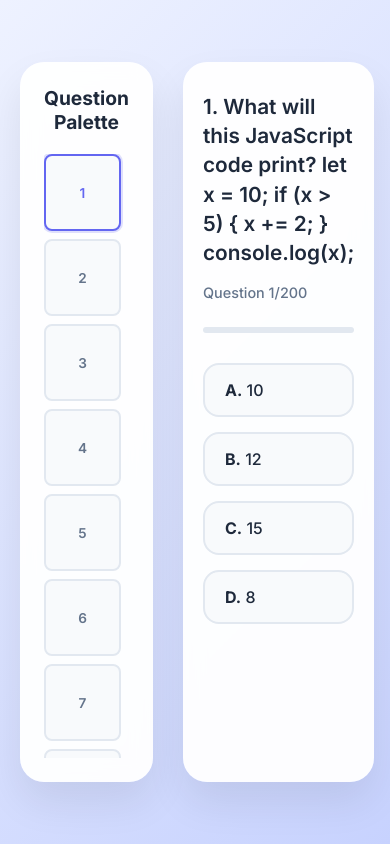
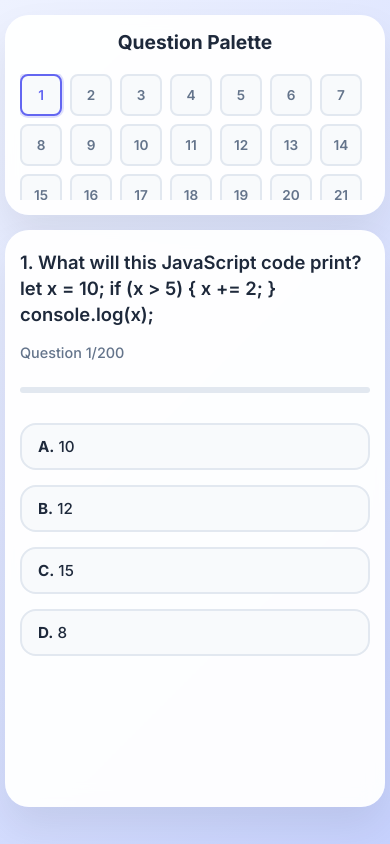
Before and after one commit to the-ankitkumar/full-stack-mcq-test, a plain HTML site: page index.html in a window 390 px wide. Drawn offline with Linux system fonts and the light colour scheme.

Commit message:
Make application mobile responsive

```diff
--- a/style.css
+++ b/style.css
@@ -356,10 +356,58 @@
 .correct-stat .stat-value { color: var(--correct-text); }
 .incorrect-stat .stat-value { color: var(--wrong-text); }
 
-/* Responsive */
+/* Responsive Layout */
+@media (max-width: 900px) {
+    body {
+        align-items: flex-start;
+        padding-top: 10px;
+    }
+
+    .layout-wrapper {
+        flex-direction: column;
+        height: auto;
+        min-height: 95vh;
+        padding: 10px;
+        gap: 15px;
+    }
+
+    .sidebar {
+        width: 100%;
+        max-height: 250px;
+        padding: 15px;
+    }
+
+    .app-container {
+        width: 100%;
+        max-width: 100%;
+    }
+}
+
 @media (max-width: 480px) {
-    .screen { padding: 30px 20px; }
-    .quiz-header h2 { font-size: 1.3rem; }
-    .option-btn { padding: 15px 20px; font-size: 1rem; }
+    .layout-wrapper {
+        padding: 5px;
+    }
+
+    .sidebar {
+        max-height: 200px;
+    }
+
+    .screen { padding: 20px 15px; }
+
+    .quiz-header h2 { font-size: 1.15rem; }
+
+    .option-btn { padding: 12px 16px; font-size: 0.95rem; }
+
     .score-details { flex-direction: column; gap: 15px; }
+
+    .quiz-footer {
+        flex-direction: column-reverse;
+        gap: 10px;
+    }
+
+    .btn {
+        width: 100%;
+        justify-content: center;
+        padding: 12px;
+    }
 }
```
